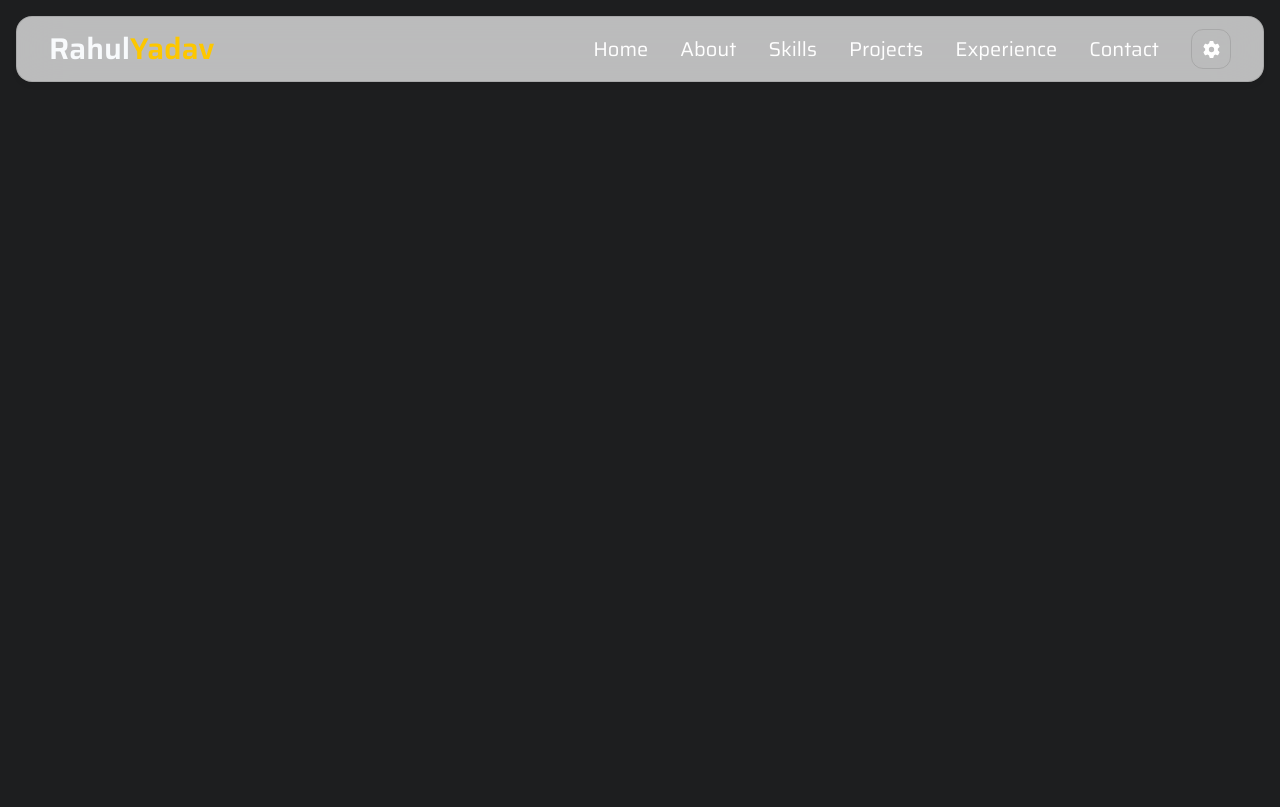
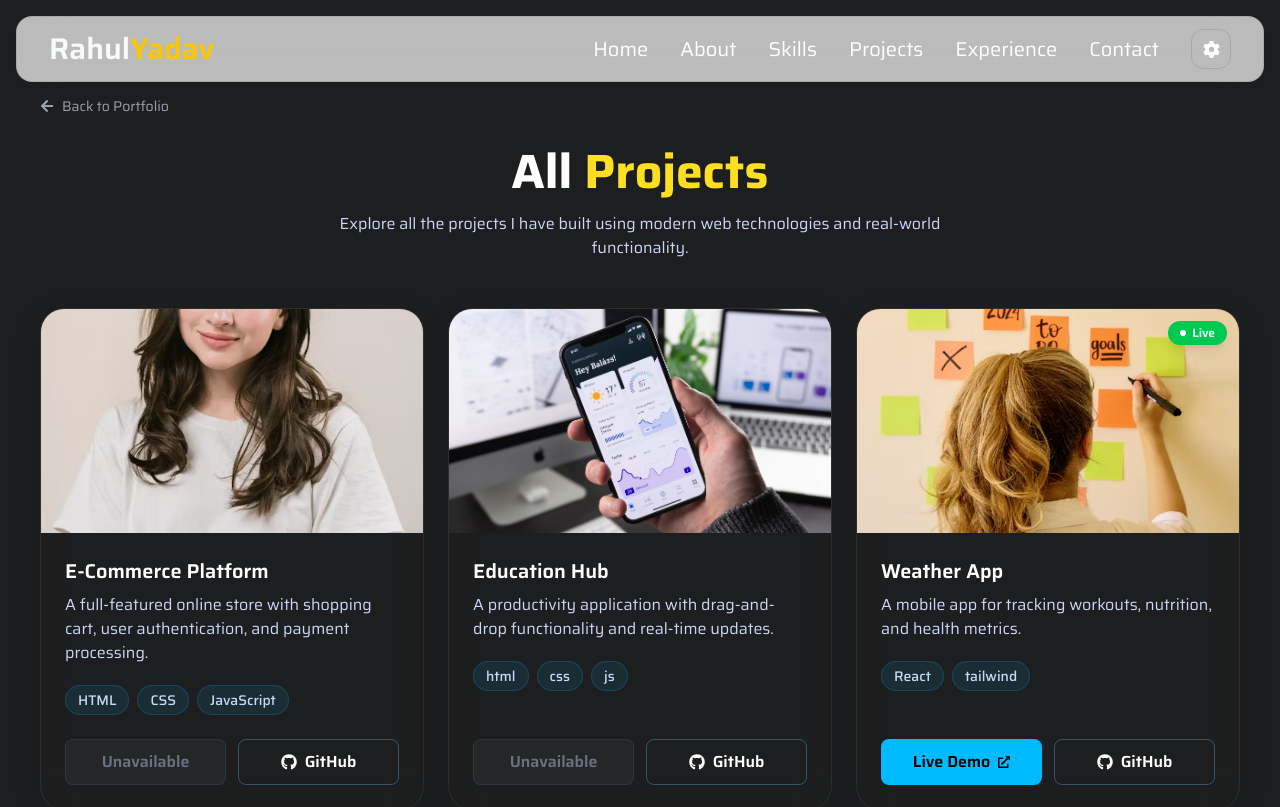
Before and after one commit to ydvrahul160-netizen/rahulyadav-portfolio, a React (Vite) app: page /projects in a window 1280 px wide. Shown: the top 807 px of the page. Built offline with nearby package versions, Linux system fonts and the light colour scheme.

Commit message:
feat: add all projects page with loading state

```diff
--- a/src/App.jsx
+++ b/src/App.jsx
@@ -5,6 +5,7 @@ import { AnimatePresence } from "motion/react";
 import Home from "./pages/Home";
 import Navbar from "./components/Navbar";
 import Resume from "./pages/Resume";
+import AllProjects from "./pages/AllProjects";
 import PortfolioIntro from "./components/PortfolioIntro";
 
 const App = () => {
@@ -25,6 +26,7 @@ const App = () => {
             <Routes>
               <Route path="/" element={<Home />} />
               <Route path="/resume" element={<Resume />} />
+              <Route path="/projects" element={<AllProjects />} />
             </Routes>
           </>
         )}
--- a/src/components/Projects.jsx
+++ b/src/components/Projects.jsx
@@ -16,6 +16,7 @@ import {
 import "swiper/css";
 import "swiper/css/effect-coverflow";
 import "swiper/css/pagination";
+import { Link } from "react-router-dom";
 
 const Projects = () => {
   const swiperRef = useRef(null);
@@ -37,27 +38,24 @@ const Projects = () => {
 
       {/* Main Container */}
       <div className="relative mx-auto w-full max-w-7xl px-4 sm:px-6 lg:px-10">
-
         {/* Section Header */}
         <div className="mx-auto max-w-2xl text-center">
-
           {/* <span className="mb-3 inline-block text-sm font-medium uppercase tracking-[0.2em] text-sky-400">
             My Work
           </span> */}
 
-          <h2 className='theme-heading text-3xl font-bold text-center mb-4'>My <span className='text-yellow-300'>Projects</span></h2>
+          <h2 className="theme-heading text-3xl font-bold text-center mb-4">
+            My <span className="text-yellow-300">Projects</span>
+          </h2>
 
           <p className="theme-text mt-4 text-sm leading-6 text-gray-400 sm:text-base">
-            A selection of projects I have built using modern web
-            technologies, focusing on clean design, performance, and
-            real-world functionality.
+            A selection of projects I have built using modern web technologies,
+            focusing on clean design, performance, and real-world functionality.
           </p>
-
         </div>
 
         {/* Projects Slider */}
         <div className="mx-auto mt-10 w-full max-w-6xl sm:mt-14 lg:mt-16">
-
           <Swiper
             onSwiper={(swiper) => {
               swiperRef.current = swiper;
@@ -65,12 +63,7 @@ const Projects = () => {
             onSlideChange={(swiper) => {
               setCurrentSlide(swiper.realIndex + 1);
             }}
-            modules={[
-              Autoplay,
-              EffectCoverflow,
-              Mousewheel,
-              Pagination,
-            ]}
+            modules={[Autoplay, EffectCoverflow, Mousewheel, Pagination]}
             effect="coverflow"
             centeredSlides
             loop
@@ -114,10 +107,7 @@ const Projects = () => {
             className="projects-swiper !pb-10"
           >
             {projects.map((project, index) => (
-              <SwiperSlide
-                key={project.id || index}
-                className="h-auto"
-              >
+              <SwiperSlide key={project.id || index} className="h-auto">
                 <ProjectCards {...project} />
               </SwiperSlide>
             ))}
@@ -125,16 +115,15 @@ const Projects = () => {
 
           {/* Slider Controls */}
           <div className="relative mt-6 flex items-center justify-center">
-
             {/* Previous */}
-            <button
+            {/* <button
               type="button"
               onClick={() => swiperRef.current?.slidePrev()}
               aria-label="Previous project"
               className="absolute left-0 flex h-9 w-9 items-center justify-center rounded-full border border-white/10 bg-black/20 text-gray-300 backdrop-blur-sm transition-all duration-300 hover:border-yellow-300/50 hover:bg-yellow-300 hover:text-black sm:left-2 sm:h-11 sm:w-11 lg:left-0"
             >
               <FaArrowLeft className="text-xs sm:text-sm" />
-            </button>
+            </button> */}
 
             {/* Counter */}
             <div className="flex items-center gap-2 text-sm">
@@ -142,9 +131,7 @@ const Projects = () => {
                 {String(currentSlide).padStart(2, "0")}
               </span>
 
-              <span className="text-gray-500">
-                /
-              </span>
+              <span className="text-gray-500">/</span>
 
               <span className="text-gray-400">
                 {String(projects.length).padStart(2, "0")}
@@ -152,33 +139,28 @@ const Projects = () => {
             </div>
 
             {/* Next */}
-            <button
+            {/* <button
               type="button"
               onClick={() => swiperRef.current?.slideNext()}
               aria-label="Next project"
               className="absolute right-0 flex h-9 w-9 items-center justify-center rounded-full border border-white/10 bg-black/20 text-gray-300 backdrop-blur-sm transition-all duration-300 hover:border-yellow-300/50 hover:bg-yellow-300 hover:text-black sm:right-2 sm:h-11 sm:w-11 lg:right-0"
             >
               <FaArrowRight className="text-xs sm:text-sm" />
-            </button>
-
+            </button> */}
           </div>
         </div>
 
         {/* View All Projects */}
         <div className="mt-12 text-center sm:mt-14">
-
-          <a
-            href="#"
+          <Link
+            to="/projects"
             className="inline-flex items-center gap-2 rounded-lg border border-sky-300 bg-sky-400 px-5 py-2.5 font-medium text-black transition-all duration-300 hover:bg-sky-300 hover:shadow-lg hover:shadow-sky-400/20 sm:px-6 sm:py-3"
           >
             View All Projects
             <FaArrowRight className="text-sm" />
-          </a>
-
+          </Link>
         </div>
       </div>
-
-
     </motion.section>
   );
 };
--- /dev/null
+++ b/src/pages/AllProjects.jsx
@@ -0,0 +1,114 @@
+import { useEffect, useState } from "react";
+import { motion } from "framer-motion";
+import { FaArrowLeft } from "react-icons/fa";
+import { Link } from "react-router-dom";
+
+import { projects } from "../assets/assets";
+import ProjectCards from "../components/ProjectCards";
+
+const AllProjects = () => {
+  const [loading, setLoading] = useState(true);
+
+  useEffect(() => {
+    // Projects load hone ka simulation
+    const timer = setTimeout(() => {
+      setLoading(false);
+    }, 800);
+
+    return () => clearTimeout(timer);
+  }, []);
+
+  return (
+    <motion.section
+      initial={{ opacity: 0, y: 30 }}
+      animate={{ opacity: 1, y: 0 }}
+      transition={{ duration: 0.5 }}
+      className="theme-bg min-h-screen py-20 sm:py-24"
+    >
+      <div className="mx-auto w-full max-w-7xl px-4 sm:px-6 lg:px-10">
+
+        <Link
+            to="/"
+            className="mb-8 inline-flex items-center gap-2 text-sm text-gray-400 transition hover:text-sky-300"
+          >
+            <FaArrowLeft />
+            Back to Portfolio
+          </Link>
+
+        {/* Header */}
+        <div className="mb-12 text-center">
+
+
+
+          <h1 className="theme-heading text-4xl font-bold sm:text-5xl">
+            All <span className="text-yellow-300">Projects</span>
+          </h1>
+
+          <p className="theme-text mx-auto mt-4 max-w-2xl text-gray-400">
+            Explore all the projects I have built using modern web
+            technologies and real-world functionality.
+          </p>
+
+        </div>
+
+        {/* Projects Area */}
+        {loading ? (
+          // Loader sirf yahan chalega
+          <div className="flex min-h-[300px] items-center justify-center">
+
+            <div className="flex flex-col items-center gap-4">
+
+              <div className="h-10 w-10 animate-spin rounded-full border-4 border-gray-700 border-t-sky-400" />
+
+              <p className="text-sm text-gray-400">
+                Loading projects...
+              </p>
+
+            </div>
+
+          </div>
+        ) : (
+          // Projects
+          <motion.div
+            initial="hidden"
+            animate="show"
+            variants={{
+              hidden: {},
+              show: {
+                transition: {
+                  staggerChildren: 0.1,
+                },
+              },
+            }}
+            className="grid grid-cols-1 gap-6 md:grid-cols-2 lg:grid-cols-3"
+          >
+            {projects.map((project, index) => (
+              <motion.div
+                key={project.id || index}
+                variants={{
+                  hidden: {
+                    opacity: 0,
+                    y: 30,
+                  },
+                  show: {
+                    opacity: 1,
+                    y: 0,
+                    transition: {
+                      duration: 0.5,
+                      ease: "easeOut",
+                    },
+                  },
+                }}
+              >
+                <ProjectCards {...project} />
+              </motion.div>
+            ))}
+          </motion.div>
+        )}
+
+      </div>
+    </motion.section>
+  );
+};
+
+export default AllProjects;
```
